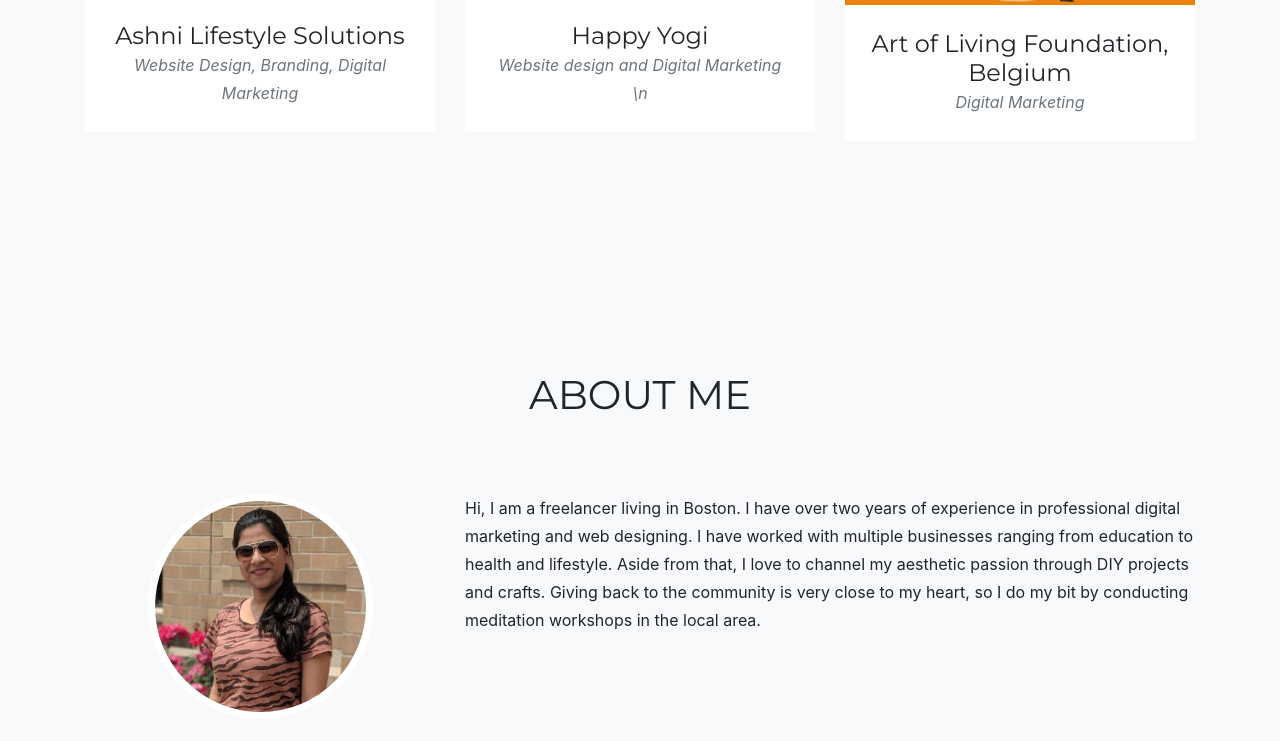
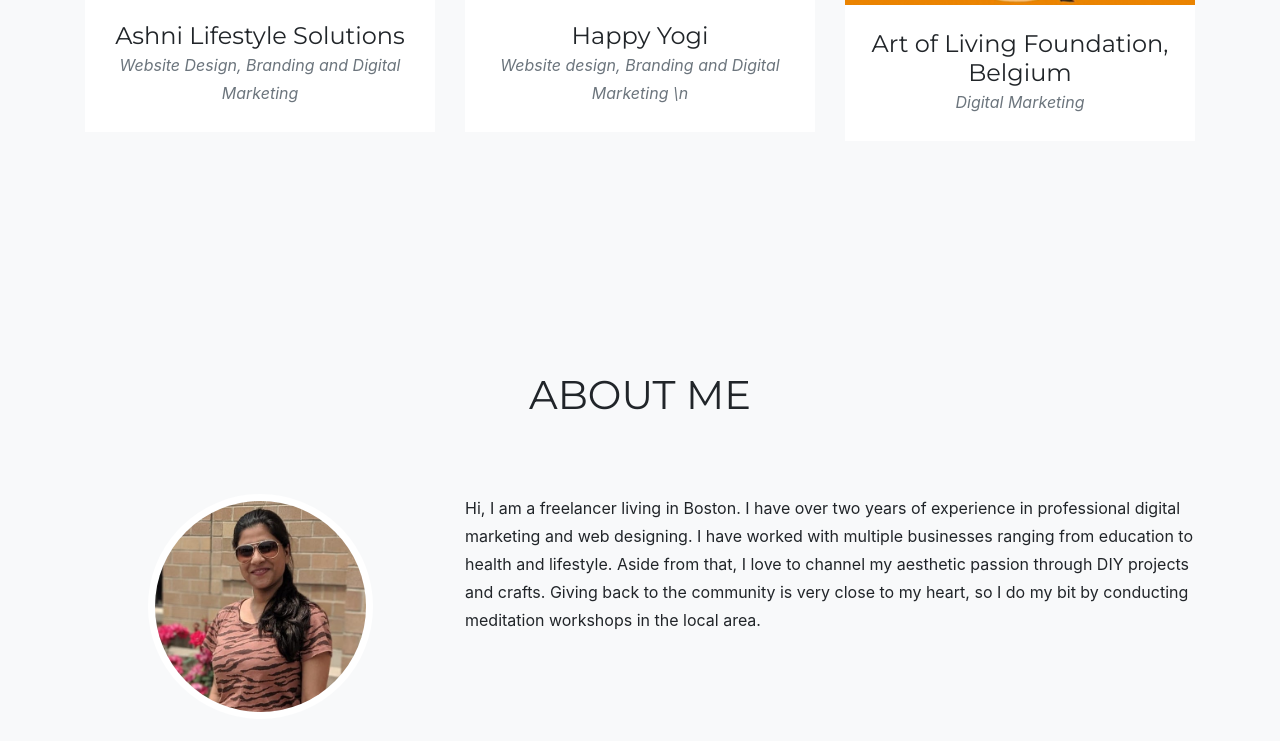
Before and after one commit to garimarai/portfolio, a website with bundled scripts: page index.html in a window 1280 px wide. Shown: the part 1756-2497 px from the top of the page. Built offline with nearby package versions, Linux system fonts and the light colour scheme; files whose address does not match are found by name; a web font is replaced by a local one.

Commit message:
textual change

```diff
--- a/index.html
+++ b/index.html
@@ -169,7 +169,7 @@
           </a>
           <div class="portfolio-caption">
             <h4>Ashni Lifestyle Solutions</h4>
-            <p class="text-muted">Website Design, Branding, Digital Marketing</p>
+            <p class="text-muted">Website Design, Branding and Digital Marketing</p>
           </div>
         </div>
         <div class="col-md-4 col-sm-6 portfolio-item">
@@ -183,7 +183,7 @@
           </a>
           <div class="portfolio-caption">
             <h4>Happy Yogi</h4>
-            <p class="text-muted">Website design and Digital Marketing \n</p>
+            <p class="text-muted">Website design, Branding and Digital Marketing \n</p>
           </div>
         </div>
         <div class="col-md-4 col-sm-6 portfolio-item">
```
